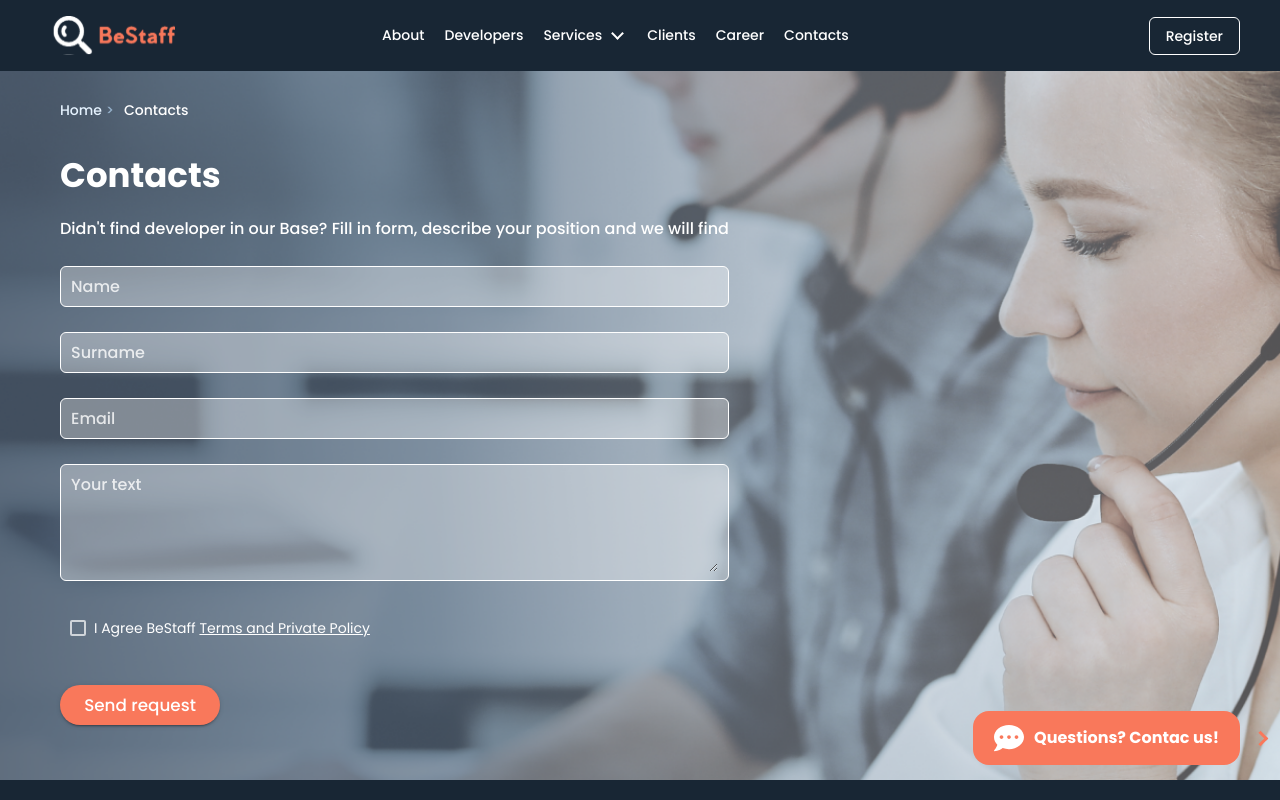
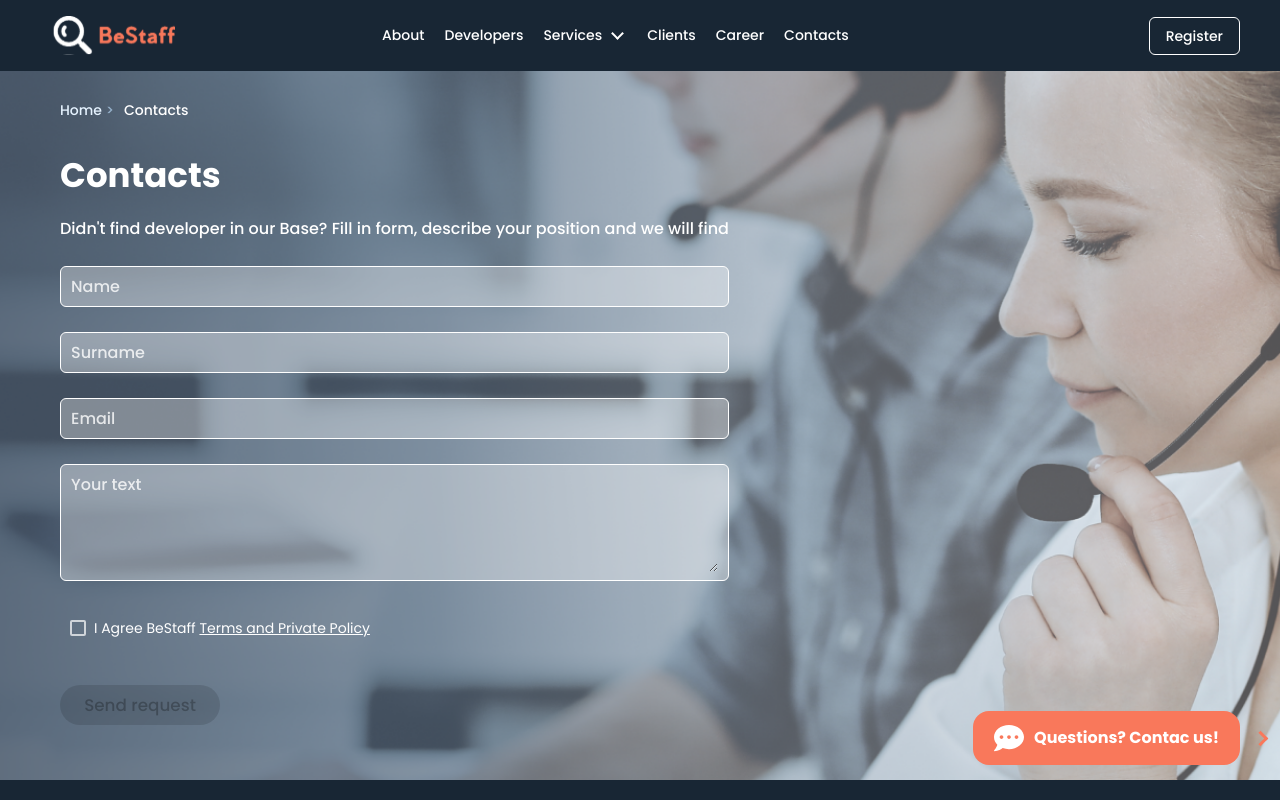
Before and after one commit to ivanraznatovskyii/BeStaff, an Angular app: page /contacts in a window 1280 px wide. Shown: the top 800 px of the page. Built offline with nearby package versions, Linux system fonts and the light colour scheme; what ngx-captcha would draw is missing.

Commit message:
Hiring form's button validation was fixed

```diff
--- a/src/app/components/hiring-form/hiring-form.component.html
+++ b/src/app/components/hiring-form/hiring-form.component.html
@@ -71,6 +71,7 @@
                         class="hiring-checkbox"
                         [ngClass]="{ 'error-checkbox-label':
                         hiringForm.touched && isSubmit && !isAgreementAccepted }"
+                        [checked]="isAgreementAccepted"
                         (change)="isAgreementAccepted = !isAgreementAccepted">
             <span  class="skills">I Agree BeStaff <a href="#">Terms and Private Policy</a></span>
           </mat-checkbox>
@@ -78,7 +79,7 @@
                   mat-raised-button
                   class="elipse-button elipse-button_cv"
                   (click)="sendHiringForm()"
-                  [disabled]="submitButtonDisabled">
+                  [disabled]="hiringForm.status === 'INVALID' || !isAgreementAccepted">
             Send request
           </button>
         </div>
--- a/src/app/components/hiring-form/hiring-form.component.ts
+++ b/src/app/components/hiring-form/hiring-form.component.ts
@@ -18,7 +18,7 @@ export class HiringFormComponent implements OnInit {
   isAgreementAccepted: boolean = false;
   isSubmit: boolean = false;
   devId: string = '';
-  submitButtonDisabled: boolean = false;
+  submitButtonDisabled: boolean = true;
 
   constructor(private fb: FormBuilder,
               private _snackBar: MatSnackBar,
@@ -62,7 +62,7 @@ export class HiringFormComponent implements OnInit {
   }
 
   sendHiringForm() {
-    this.submitButtonDisabled = true;
+    //this.submitButtonDisabled = true;
     this.isSubmit = true;
     this.hiringForm.controls['agreementAccepted'].patchValue(this.isAgreementAccepted);
     for(let item in this.hiringForm.controls) {
```
